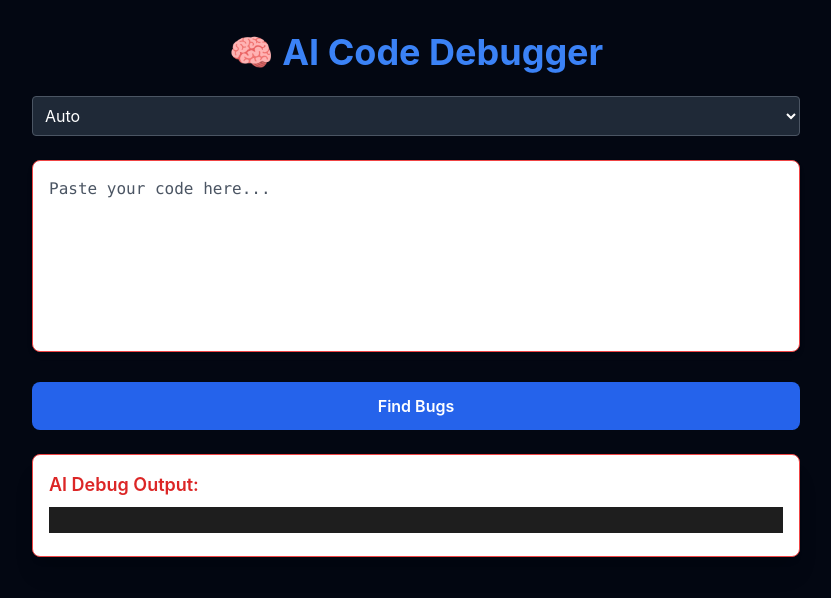
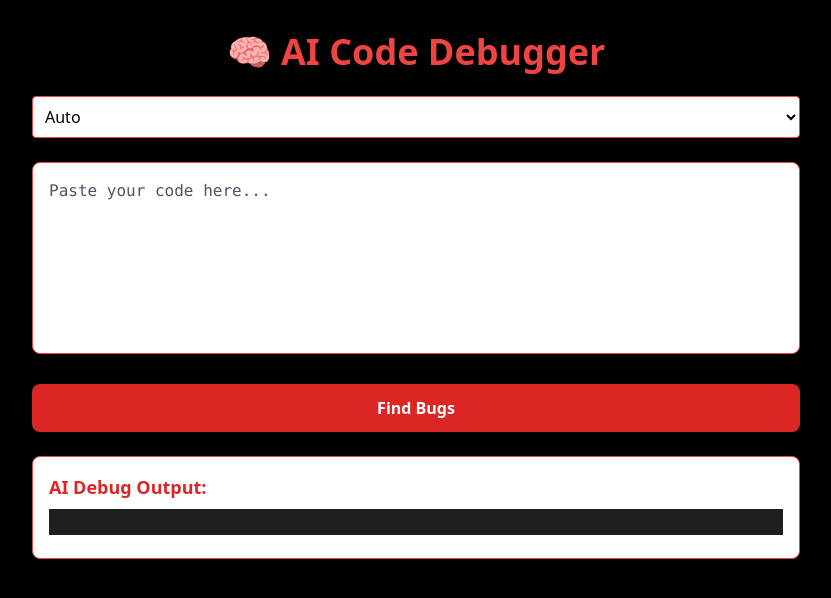
Before and after one commit to nikhxxt/ai-code-debugger, a Next.js app: page / in a window 1280 px wide. Shown: the top 598 px of the page, without its empty margins (224-1055 px from the left). Built offline with nearby package versions, Linux system fonts and the light colour scheme.

Commit message:
Update page.tsx

```diff
--- a/app/page.tsx
+++ b/app/page.tsx
@@ -3,6 +3,7 @@
 import { useState } from 'react';
 import CodeInput from '../components/CodeInput';
 import OutputBox from '../components/OutputBox';
+import LoadingAnimal from '../components/LoadingAnimal';
 
 export default function Page() {
   const [code, setCode] = useState('');
@@ -54,14 +55,14 @@ export default function Page() {
   };
 
   return (
-    <main className="min-h-screen bg-gray-950 text-white px-4 py-8 flex flex-col items-center">
+    <main className="min-h-screen bg-black text-white px-4 py-8 flex flex-col items-center font-sans">
       <div className="w-full max-w-3xl space-y-6">
-        <h1 className="text-4xl font-bold text-center text-blue-500">🧠 AI Code Debugger</h1>
+        <h1 className="text-4xl font-bold text-center text-red-500 drop-shadow-lg">🧠 AI Code Debugger</h1>
 
         <select
           value={model}
           onChange={(e) => setModel(e.target.value)}
-          className="w-full p-2 bg-gray-800 text-white rounded border border-gray-600"
+          className="w-full p-2 bg-white text-black rounded border border-red-500 focus:outline-none focus:ring-2 focus:ring-red-500"
         >
           <option value="openrouter/auto">Auto</option>
           <option value="openrouter/claude-2.1">Claude 2.1</option>
@@ -70,14 +71,16 @@ export default function Page() {
         </select>
 
         <CodeInput value={code} onChange={setCode} />
+
         <button
           onClick={handleDebug}
           disabled={loading}
-          className="w-full py-3 bg-blue-600 hover:bg-blue-700 rounded-lg text-white font-semibold transition disabled:opacity-50"
+          className="w-full py-3 bg-red-600 hover:bg-red-700 rounded-lg text-white font-semibold transition disabled:opacity-50"
         >
           {loading ? 'Debugging...' : 'Find Bugs'}
         </button>
-        <OutputBox output={output} code={code} />
+
+        {loading ? <LoadingAnimal /> : <OutputBox output={output} code={code} />}
       </div>
     </main>
   );
```
